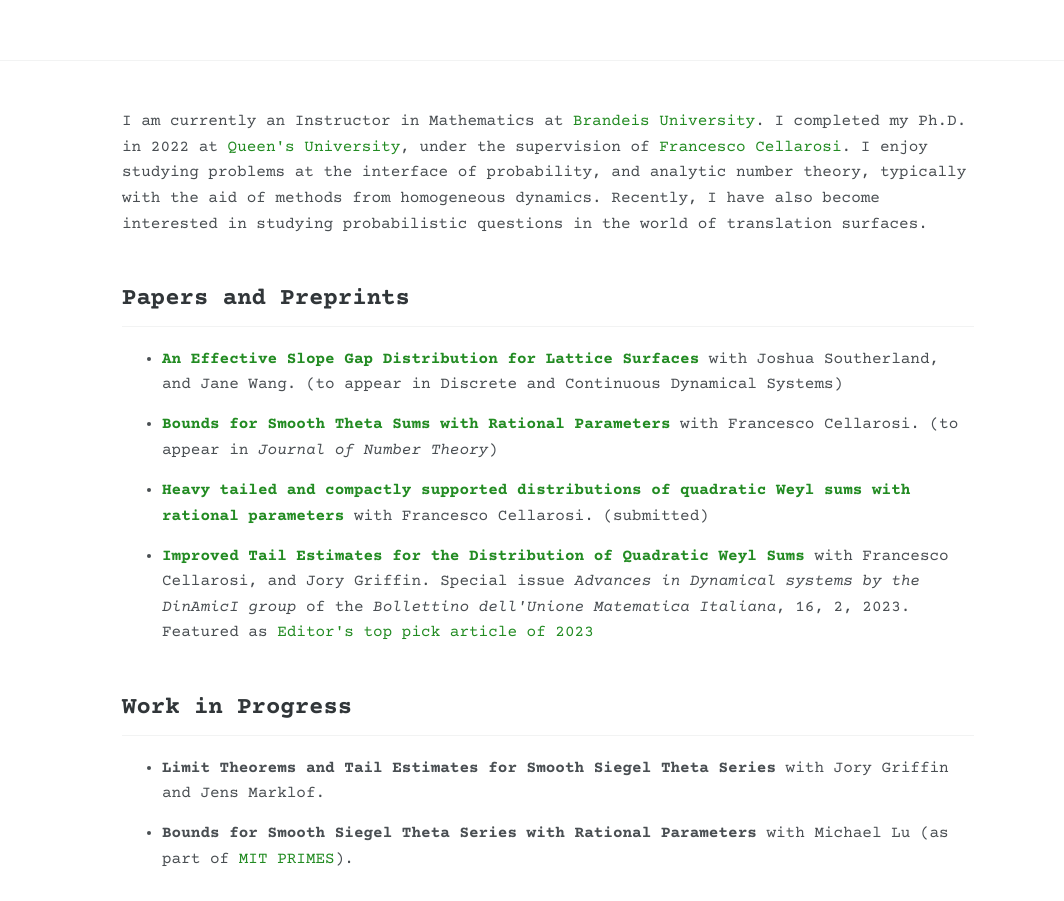
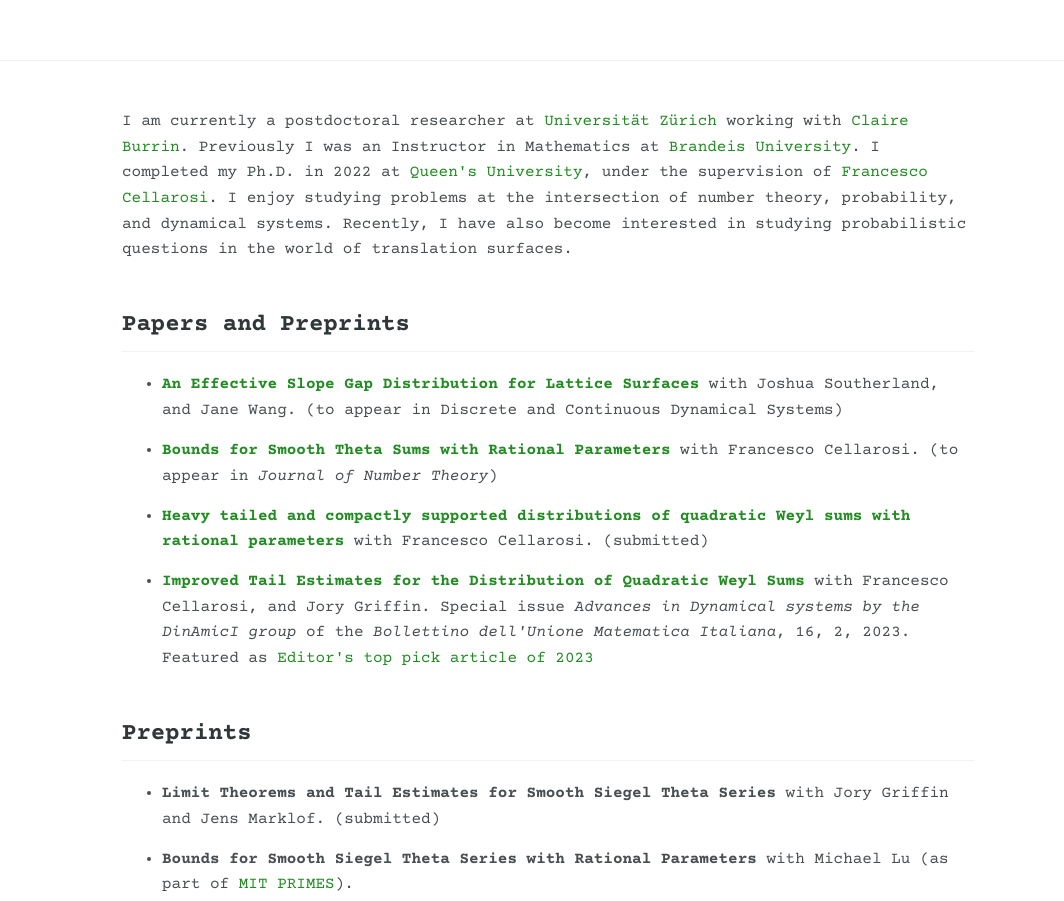
Before and after one commit to tariq-osman-math/tariq-osman-math.github.io, a plain HTML site: page index.html in a window 1280 px wide. Shown: the top 901 px of the page, 216-1280 px from the left. Drawn offline with nearby package versions, Linux system fonts and the light colour scheme.

Commit message:
Update index.html

```diff
--- a/index.html
+++ b/index.html
@@ -87,7 +87,7 @@
   <!-- ===== TOP MENU ===== -->
   <nav>
     <a class="home" href="./">Tariq Osman</a>
-    <a href="files/t-osman-cv-nov-24.pdf">CV</a>
+    <a href="files/T-Osman-cv.pdf">CV</a>
   </nav>
 
   <div class="page">
@@ -96,7 +96,7 @@
     <aside>
       <img src="images/tariq-website-photo.jpg" alt="Tariq Osman">
       <ul>
-        <li><a href="mailto:tariqosman@brandeis.edu">✉ Email</a></li>
+        <li><a href="mailto:tariq.osman@math.uzh.ch">✉ Email</a></li>
         <li><a href="https://arxiv.org/a/osman_t_1.html">✎ arXiv</a></li>
       </ul>
     </aside>
@@ -105,14 +105,17 @@
     <main>
 
       <p>
-        I am currently an Instructor in Mathematics at
+        I am currently a postdoctoral researcher at
+        <a href="https://www.math.uzh.ch">Universit&auml;t Z&uuml;rich </a>
+        working with
+        <a href = "https://user.math.uzh.ch/burrin/">Claire Burrin</a>.
+        Previously I was an Instructor in Mathematics at
         <a href="https://www.brandeis.edu/mathematics/">Brandeis University</a>.
         I completed my Ph.D. in 2022 at
         <a href="https://www.queensu.ca/mathstat/">Queen's University</a>, under the supervision of
         <a href="https://sites.google.com/view/fcellaro/home">Francesco Cellarosi</a>.
-        I enjoy studying problems at the interface of probability, and analytic number theory,
-        typically with the aid of methods from homogeneous dynamics. Recently, I have also become
-        interested in studying probabilistic questions in the world of translation surfaces.
+        I enjoy studying problems at the intersection of number theory, probability, and dynamical systems.
+        Recently, I have also become interested in studying probabilistic questions in the world of translation surfaces.
       </p>
 
       <h2>Papers and Preprints</h2>
@@ -142,11 +145,11 @@
         </li>
       </ul>
 
-      <h2>Work in Progress</h2>
+      <h2>Preprints</h2>
       <ul>
         <li>
           <b>Limit Theorems and Tail Estimates for Smooth Siegel Theta Series</b>
-          with Jory Griffin and Jens Marklof.
+          with Jory Griffin and Jens Marklof. (submitted)
         </li>
         <li>
           <b>Bounds for Smooth Siegel Theta Series with Rational Parameters</b>
```
